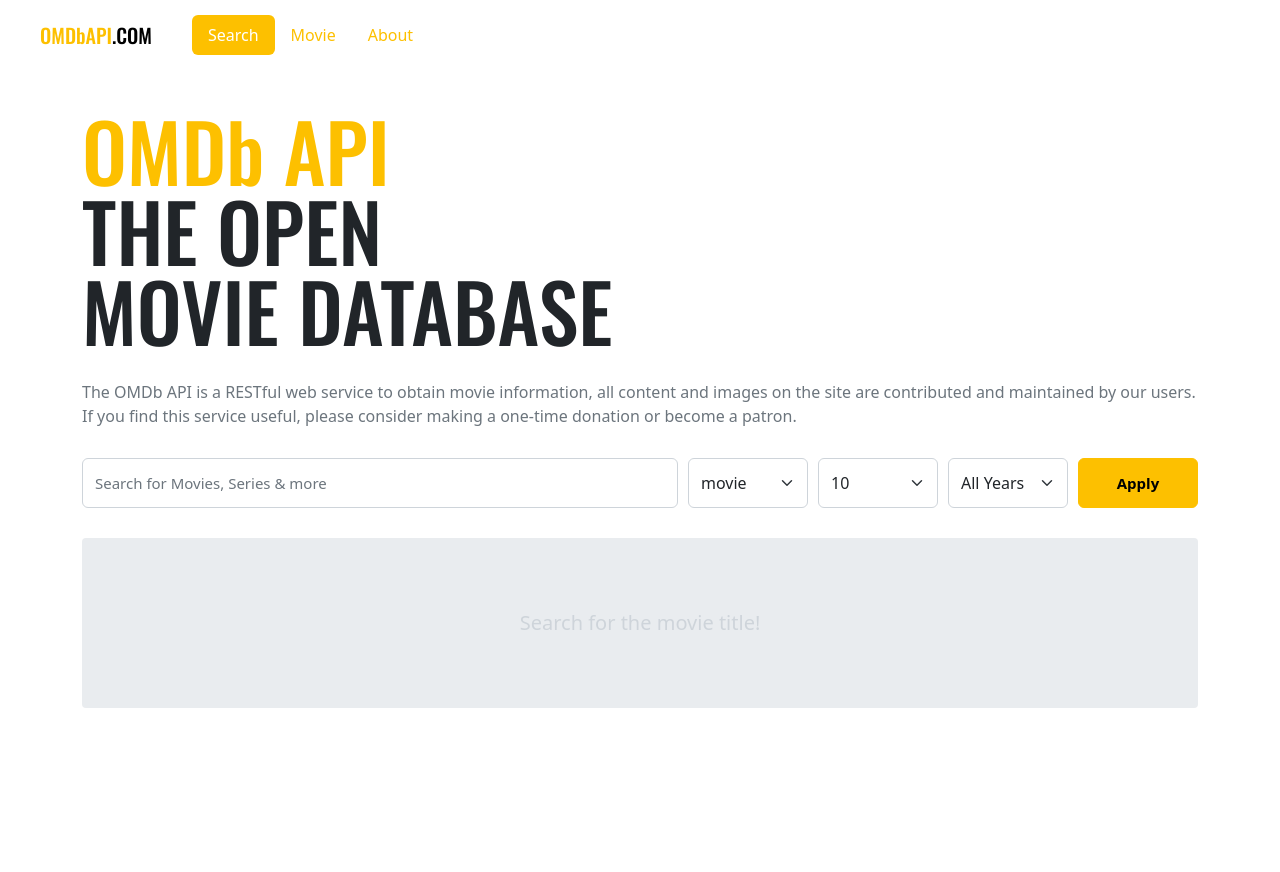
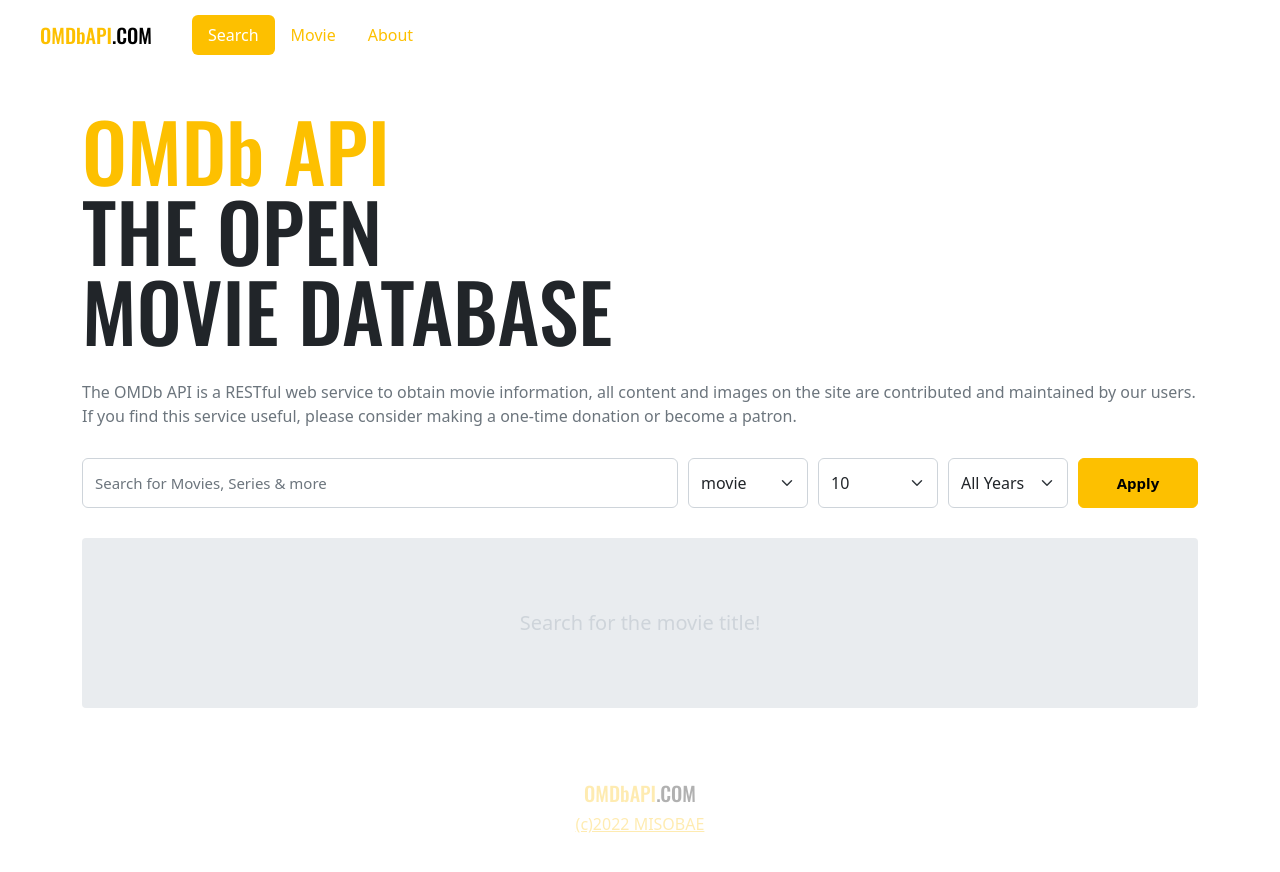
Before and after one commit to misobae/vue3-movie-app, a Vue app in the folder vue3-movie-app/: page / in a window 1280 px wide. Shown: the top 872 px of the page. Before the commit the page ends 800 px from the top, so only its background shows below. Built offline with nearby package versions, Linux system fonts and the light colour scheme.

Commit message:
Feat: Footer 컴포넌트 추가

```diff
--- a/vue3-movie-app/src/App.vue
+++ b/vue3-movie-app/src/App.vue
@@ -1,13 +1,17 @@
 <template>
   <Header />
   <RouterView />
+  <Footer />
 </template>
 
 <script>
 import Header from '~/components/Header'
+import Footer from '~/components/Footer'
+
 export default {
   components: {
-    Header
+    Header,
+    Footer
   }
 }
 </script>
--- /dev/null
+++ b/vue3-movie-app/src/components/Footer.vue
@@ -0,0 +1,32 @@
+<template>
+  <footer>
+    <Logo />
+    <a
+      href="https://github.com/MisoBae"
+      target="_blank">
+      (c){{ new Date().getFullYear() }} MISOBAE
+    </a>
+  </footer>
+</template>
+
+<script>
+import Logo from '~/components/Logo'
+
+export default {
+  components: {
+    Logo
+  }
+}
+</script>
+
+<style lang="scss" scoped>
+footer {
+  padding: 70px 0;
+  text-align: center;
+  opacity: .3;
+  .logo {
+    display: block;
+    margin-bottom: 4px;
+  };
+}
+</style>
```
